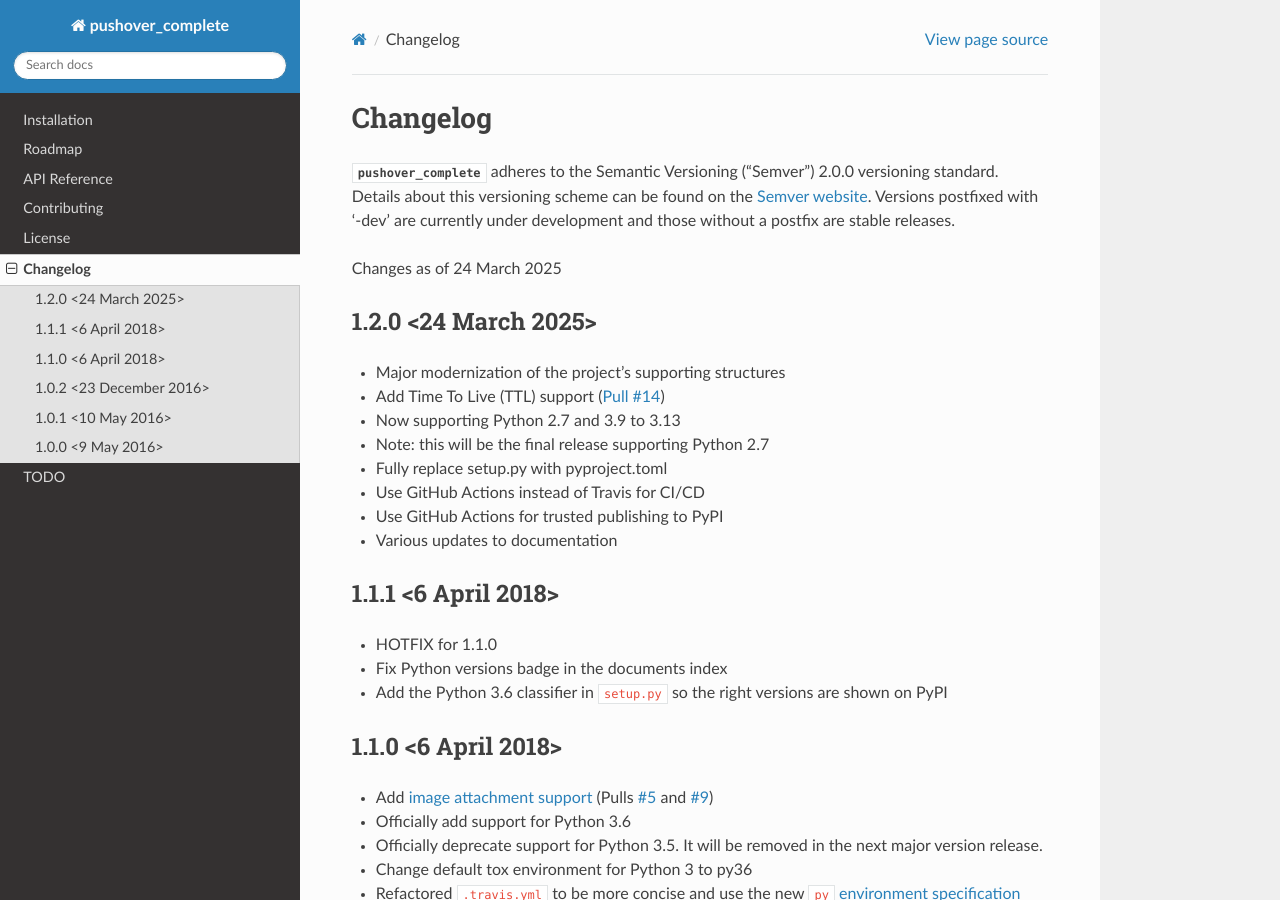
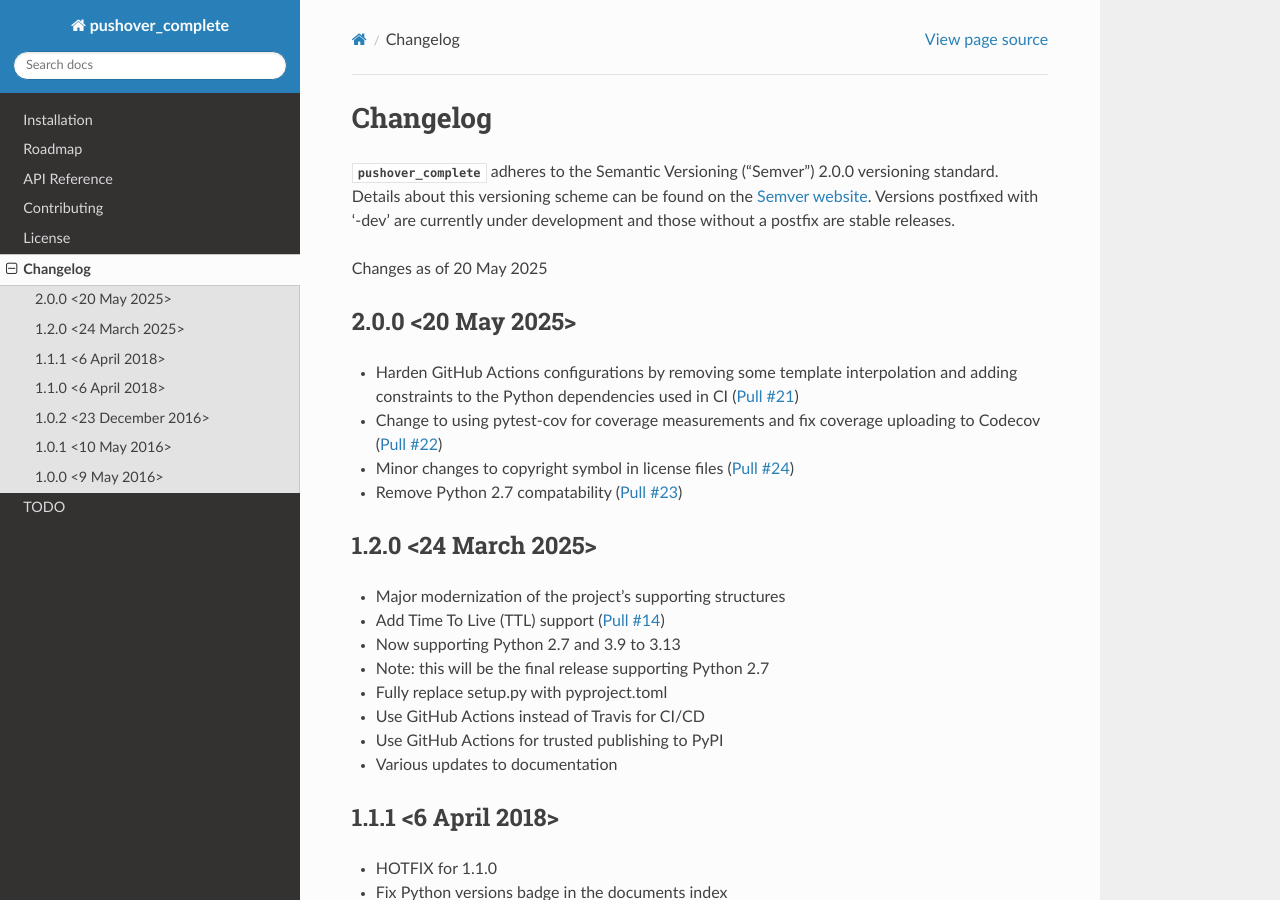
Before and after one commit to scolby33/pushover_complete, a Sphinx documentation site: the page built from docs/source/changelog.rst, in a window 1280 px wide and 900 px high. Built offline with Sphinx 7.4.7 and the Read the Docs theme 3.1.0, drawn with Linux system fonts in a browser that asks for light colours.

Commit message:
Add changelogs for 2.0.0.

```diff
--- a/docs/source/changelog.rst
+++ b/docs/source/changelog.rst
@@ -15,7 +15,15 @@
 Details about this versioning scheme can be found on the `Semver website <http://semver.org/spec/v2.0.0.html>`_.
 Versions postfixed with '-dev' are currently under development and those without a postfix are stable releases.
 
-Changes as of 24 March 2025
+Changes as of 20 May 2025
+
+2.0.0 <20 May 2025>
+^^^^^^^^^^^^^^^^^^^
+
+- Harden GitHub Actions configurations by removing some template interpolation and adding constraints to the Python dependencies used in CI (`Pull #21 <https://github.com/scolby33/pushover_complete/pull/21>`_)
+- Change to using pytest-cov for coverage measurements and fix coverage uploading to Codecov (`Pull #22 <https://github.com/scolby33/pushover_complete/pull/22>`_)
+- Minor changes to copyright symbol in license files (`Pull #24 <https://github.com/scolby33/pushover_complete/pull/24>`_)
+- Remove Python 2.7 compatability (`Pull #23 <https://github.com/scolby33/pushover_complete/pull/23>`_)
 
 1.2.0 <24 March 2025>
 ^^^^^^^^^^^^^^^^^^^^^
```
Also changed, not shown: README.rst (+10 -1 lines).
